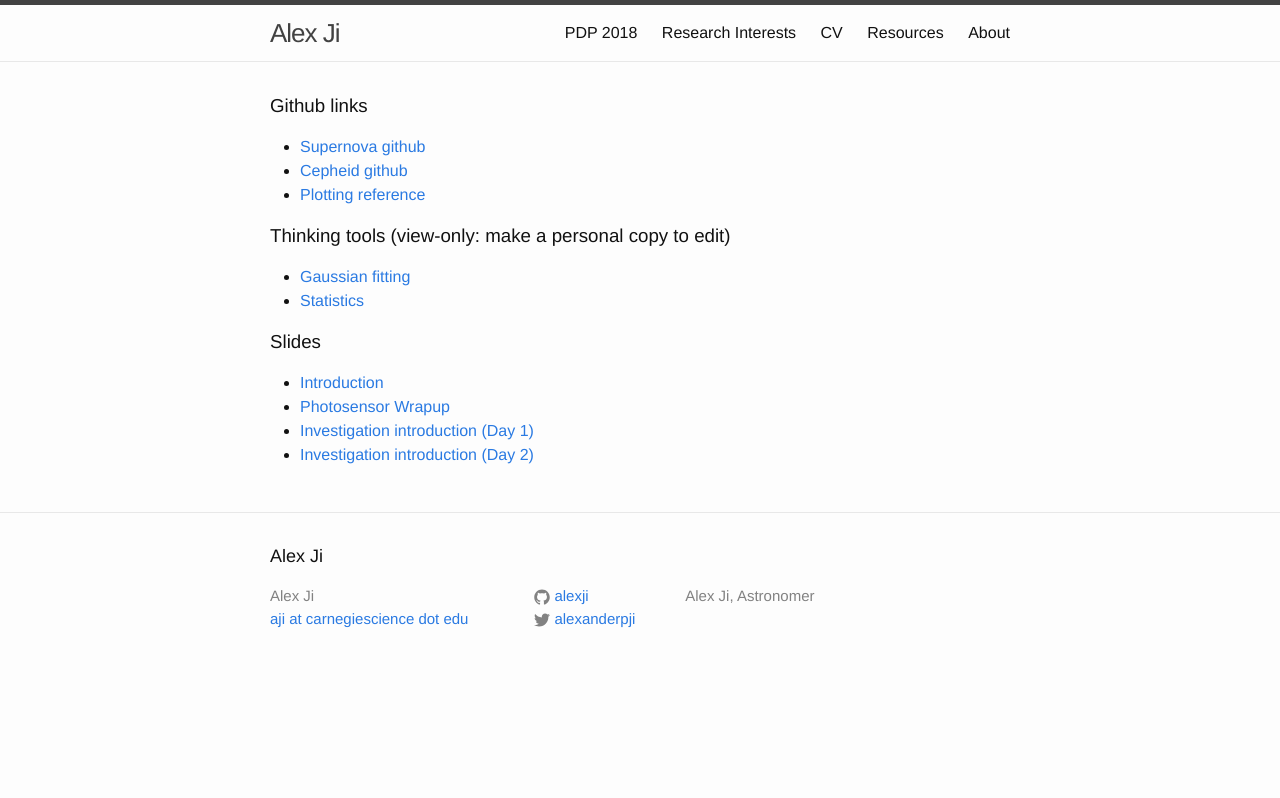
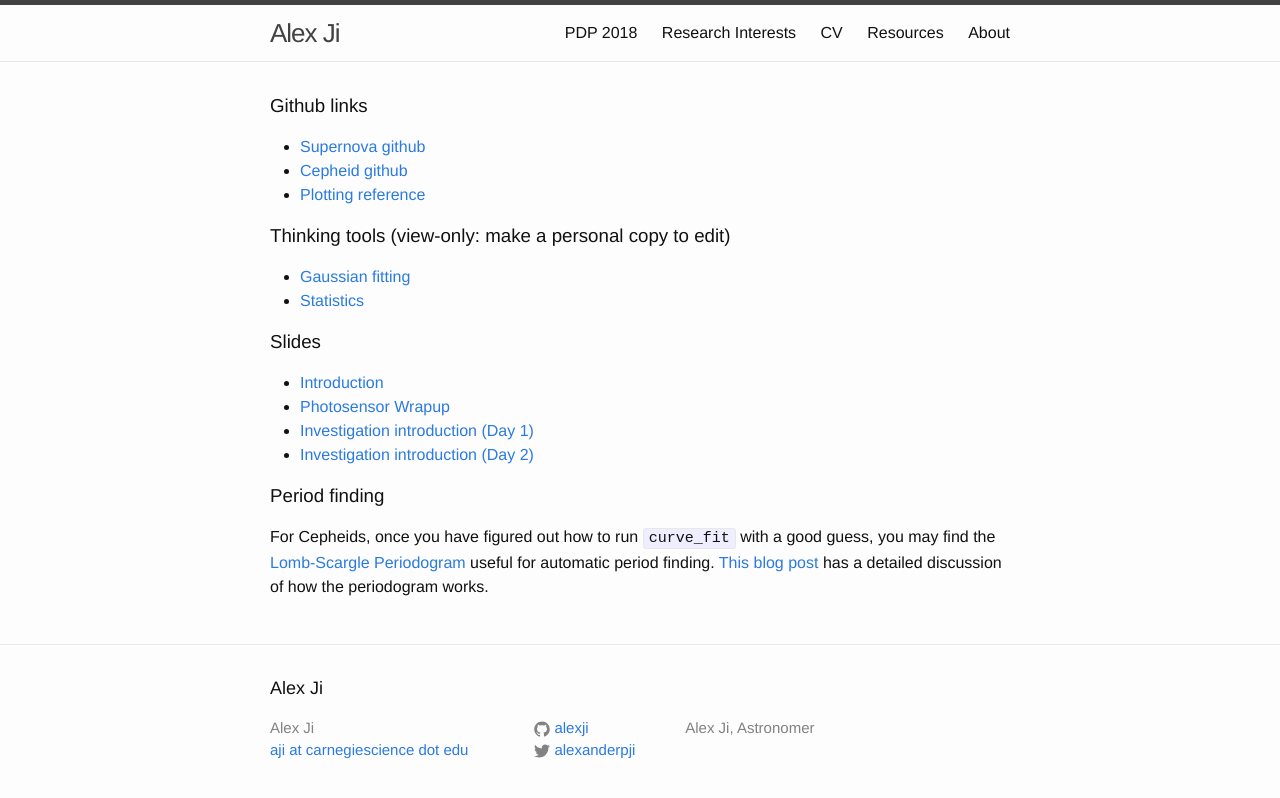
Before and after one commit to alexji/alexji.github.io, a Jekyll site: the page built from pdp2018.md, in a window 1280 px wide. Shown: the top 798 px of the page. Built offline with Jekyll 4.4.1, drawn with Linux system fonts in a browser that asks for light colours.

Commit message:
Added LS and fixed notebook links

```diff
--- a/pdp2018.md
+++ b/pdp2018.md
@@ -15,11 +15,14 @@ permalink: /PDP2018/
 * [Plotting reference](https://github.com/alexji/CarnegiePDP2018/blob/master/PythonPlotting.ipynb)
 
 ### Thinking tools (view-only: make a personal copy to edit)
-* [Gaussian fitting](https://raw.githubusercontent.com/alexji/CarnegiePDP2018/master/GaussianTool.ipynb)
-* [Statistics](https://raw.githubusercontent.com/alexji/CarnegiePDP2018/master/StatisticsThinkingTool.ipynb)
+* [Gaussian fitting](https://github.com/alexji/CarnegiePDP2018/blob/master/GaussianTool.ipynb)
+* [Statistics](https://github.com/alexji/CarnegiePDP2018/blob/master/StatisticsThinkingTool.ipynb)
 
 ### Slides
 * [Introduction](https://docs.google.com/presentation/d/1EhB7W0z_AxPEbCV6I270lgDZrfYlZXOf2vR1dVZNlxc/edit?usp=sharing)
 * [Photosensor Wrapup](https://docs.google.com/presentation/d/12cuJJH-HJZTpz5I-J5G9UOAyKl7pxfvj-u-uFnAyn50/edit?usp=sharing)
 * [Investigation introduction (Day 1)](https://docs.google.com/presentation/d/1xi6F_1XCQHXyBgD6o_w8oTShywxcFizOyf5scP8rrUo/edit?usp=sharing)
 * [Investigation introduction (Day 2)](https://docs.google.com/presentation/d/1XvKm3T-edN6IBwMVrZLqWpEGPS8jfL7MsL0zM-OlxZU/edit?usp=sharing)
+
+### Period finding
+For Cepheids, once you have figured out how to run `curve_fit` with a good guess, you may find the [Lomb-Scargle Periodogram](http://docs.astropy.org/en/stable/stats/lombscargle.html) useful for automatic period finding. [This blog post](https://jakevdp.github.io/blog/2017/03/30/practical-lomb-scargle/) has a detailed discussion of how the periodogram works.
```
